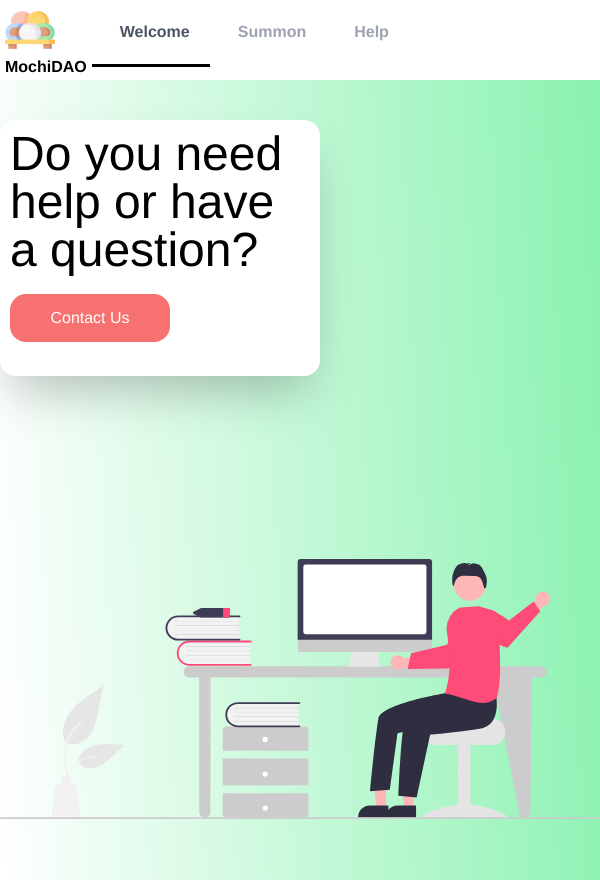
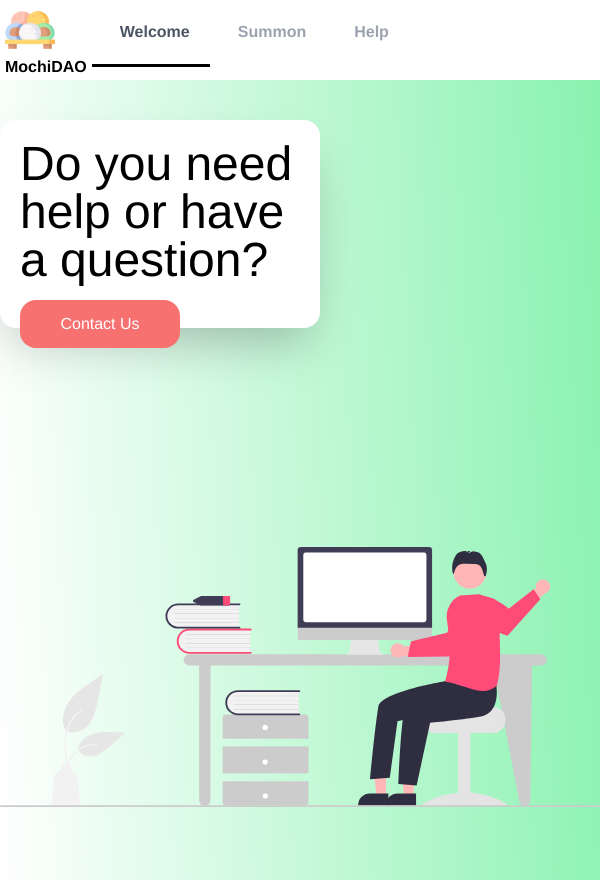
Before and after one commit to DJkal11/kallees-Portfolio, a React (Create React App) app: page /Help in a window 600 px wide. Built offline with nearby package versions, Linux system fonts and the light colour scheme.

Commit message:
updated Summon and help components

```diff
--- a/src/components/help.jsx
+++ b/src/components/help.jsx
@@ -3,9 +3,9 @@ import React from "react";
 function Help() {
   return (
     <div className="-ml-96 margin-mobile display h-screen summon-screen-height transitionPage grid grid-cols-2 welcome">
-      <div className="mt-40 bg-white shadow-2xl rounded-2xl p-5 w-80 h-64 summon-title">
+      <div className="mt-40 bg-white shadow-2xl rounded-2xl p-5 w-80 h-52 summon-title">
         <h1 className="text-5xl">Do you need help or have a question?</h1>
-        <button className="hover:bg-red-500 bg-red-400 rounded-2xl text-white mt-5 p-3 w-40 ">
+        <button className="hover:bg-red-500 bg-red-400 rounded-2xl text-white mt-4 p-3 w-40 ">
           Contact Us
         </button>
       </div>
--- a/src/index.css
+++ b/src/index.css
@@ -176,7 +176,7 @@ background: linear-gradient(267deg, rgba(137,242,176,1) 0%, rgba(255,255,255,1)
 
  .summon-title{
   margin-top: 40px;
-  padding: 10px;
+  padding: 20px;
  }
 
   .summon-mobile-image{
@@ -260,7 +260,7 @@ background: linear-gradient(267deg, rgba(137,242,176,1) 0%, rgba(255,255,255,1)
 
 .summon-title{
 margin-top: 40px;
-padding: 10px;
+padding: 20px;
 }
 
 .summon-mobile-image{
```
